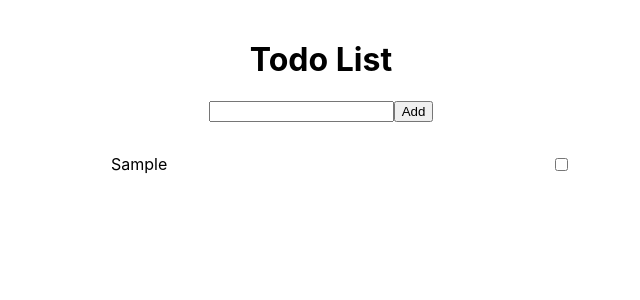
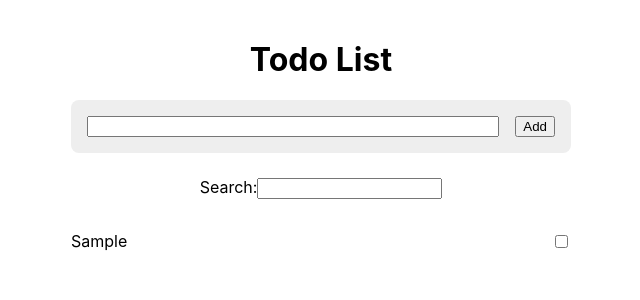
Before and after one commit to cawpea/react-testing-sample, a React (Create React App) app: page / in a window 1280 px wide. Both pictures are taken after typing "Sample" into the empty fields and a click on the button "Add". Shown: the top 300 px of the page, without its empty margins (319-959 px from the left). Built offline with nearby package versions, Linux system fonts and the light colour scheme.

Commit message:
:+1: add TodoFilter component

```diff
--- /dev/null
+++ b/src/components/TodoList/components/TodoFilter/index.tsx
@@ -0,0 +1,20 @@
+import { FC } from "react";
+import { useRecoilState } from "recoil";
+import { todoSearchState } from "../../store";
+
+export const TodoFilter: FC = () => {
+  const [searchValue, setSearchValue] = useRecoilState(todoSearchState);
+
+  return (
+    <div>
+      <label>
+        Search:
+        <input
+          type="text"
+          value={searchValue}
+          onChange={(e) => setSearchValue(e.target.value)}
+        />
+      </label>
+    </div>
+  );
+};
--- a/src/components/TodoList/components/TodoItem/index.module.css
+++ b/src/components/TodoList/components/TodoItem/index.module.css
@@ -1,4 +1,8 @@
 .TodoItem {
+  list-style: none;
+}
+
+.TodoItem > label {
   display: flex;
   justify-content: space-between;
   align-items: center;
--- a/src/components/TodoList/components/TodoItem/index.tsx
+++ b/src/components/TodoList/components/TodoItem/index.tsx
@@ -21,8 +21,14 @@ export const TodoItem: FC<Props> = ({ todoItem }) => {
 
   return (
     <li className={styles.TodoItem}>
-      <p>{todoItem.label}</p>
-      <input type="checkbox" checked={todoItem.isDone} onChange={toggleTodo} />
+      <label>
+        <p>{todoItem.label}</p>
+        <input
+          type="checkbox"
+          checked={todoItem.isDone}
+          onChange={toggleTodo}
+        />
+      </label>
     </li>
   );
 };
--- /dev/null
+++ b/src/components/TodoList/components/TodoItemCreator/index.module.css
@@ -0,0 +1,8 @@
+.TodoItemCreator {
+  display: flex;
+  gap: 16px;
+}
+
+.TodoItemCreator input {
+  flex: 1;
+}
--- a/src/components/TodoList/components/TodoItemCreator/index.tsx
+++ b/src/components/TodoList/components/TodoItemCreator/index.tsx
@@ -1,6 +1,7 @@
 import { FC, useState } from "react";
 import { useRecoilValue, useSetRecoilState } from "recoil";
 import { todoListState } from "../../store";
+import styles from "./index.module.css";
 
 const getId = () => Math.round(Math.random() * 10000);
 
@@ -22,7 +23,7 @@ export const TodoItemCreator: FC = () => {
   };
 
   return (
-    <div>
+    <div className={styles.TodoItemCreator}>
       <input
         type="text"
         value={value}
--- /dev/null
+++ b/src/components/TodoList/components/index.ts
@@ -0,0 +1,3 @@
+export { TodoFilter } from "./TodoFilter";
+export { TodoItem } from "./TodoItem";
+export { TodoItemCreator } from "./TodoItemCreator";
--- a/src/components/TodoList/index.module.css
+++ b/src/components/TodoList/index.module.css
@@ -4,6 +4,20 @@
   margin: 40px auto;
 }
 
+.TodoListItems {
+  padding: 0;
+}
+
 .TodoListItems > li:not(:first-child) {
   border-top: 1px solid #ccc;
 }
+
+.TodoItemCreator {
+  background: #eee;
+  padding: 16px;
+  border-radius: 8px;
+}
+
+.TodoFilter {
+  margin-top: 24px;
+}
--- a/src/components/TodoList/index.tsx
+++ b/src/components/TodoList/index.tsx
@@ -1,17 +1,21 @@
 import { FC } from "react";
 import { useRecoilValue } from "recoil";
-import { todoListState } from "./store";
-import { TodoItemCreator } from "./components/TodoItemCreator";
-import { TodoItem } from "./components/TodoItem";
+import { filteredTodoList } from "./store";
+import { TodoFilter, TodoItem, TodoItemCreator } from "./components";
 import styles from "./index.module.css";
 
 export const TodoList: FC = () => {
-  const todoList = useRecoilValue(todoListState);
+  const todoList = useRecoilValue(filteredTodoList);
 
   return (
     <div className={styles.TodoList}>
       <h1>Todo List</h1>
-      <TodoItemCreator />
+      <div className={styles.TodoItemCreator}>
+        <TodoItemCreator />
+      </div>
+      <div className={styles.TodoFilter}>
+        <TodoFilter />
+      </div>
       <ul className={styles.TodoListItems}>
         {todoList.map((todoItem) => (
           <TodoItem key={todoItem.id} todoItem={todoItem} />
--- a/src/components/TodoList/store.ts
+++ b/src/components/TodoList/store.ts
@@ -1,7 +1,25 @@
-import { atom } from "recoil";
+import { atom, selector } from "recoil";
 import { Todo } from "./types";
 
 export const todoListState = atom<Todo[]>({
   key: "TodoList",
   default: [],
 });
+
+export const todoSearchState = atom<string>({
+  key: "TodoSearch",
+  default: "",
+});
+
+export const filteredTodoList = selector<Todo[]>({
+  key: "FilteredTodoList",
+  get: ({ get }) => {
+    const search = get(todoSearchState);
+    const todoList = get(todoListState);
+
+    const filteredTodoList = todoList.filter(
+      (todoItem) => todoItem.label.indexOf(search) > -1
+    );
+    return filteredTodoList;
+  },
+});
```
